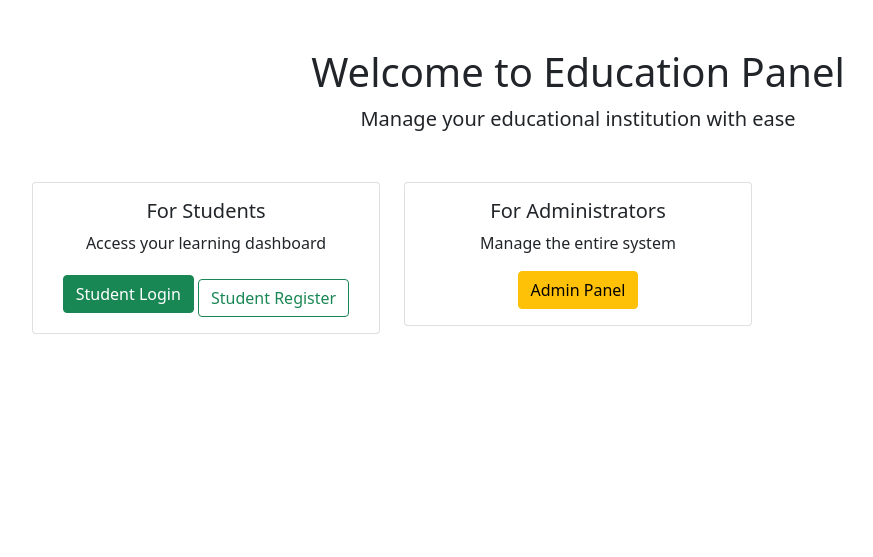
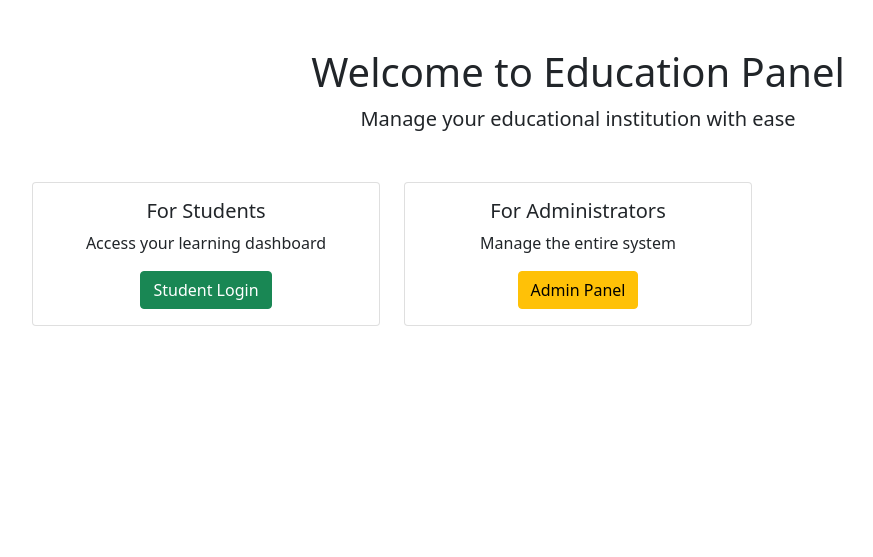
Before and after one commit to Milan721166/educare_course_project, a Django app: page / in a window 1280 px wide. Shown: the part 56-613 px from the top of the page, without its empty margins (62-935 px from the left). Run offline with Django 5.2, Linux system fonts and the light colour scheme.

Commit message:
prepare for render deploy

```diff
--- a/templates/core/home.html
+++ b/templates/core/home.html
@@ -15,7 +15,7 @@
                             <h5 class="card-title">For Students</h5>
                             <p class="card-text">Access your learning dashboard</p>
                             <a href="{% url 'student_login' %}" class="btn btn-success">Student Login</a>
-                            <a href="{% url 'student_register' %}" class="btn btn-outline-success mt-2">Student Register</a>
+                            <!-- <a href="{% url 'student_register' %}" class="btn btn-outline-success mt-2">Student Register</a> -->
                         </div>
                     </div>
                 </div>
```
